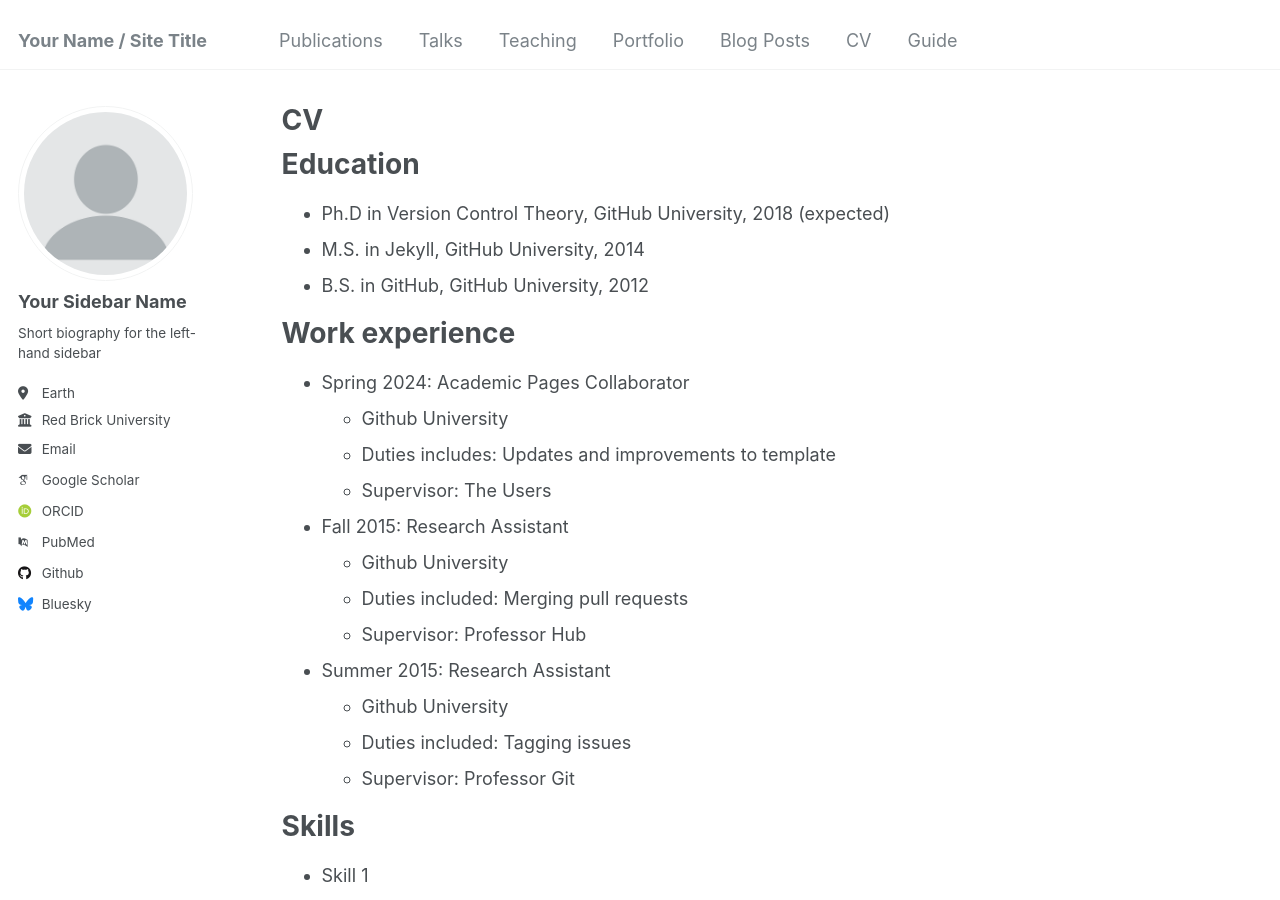
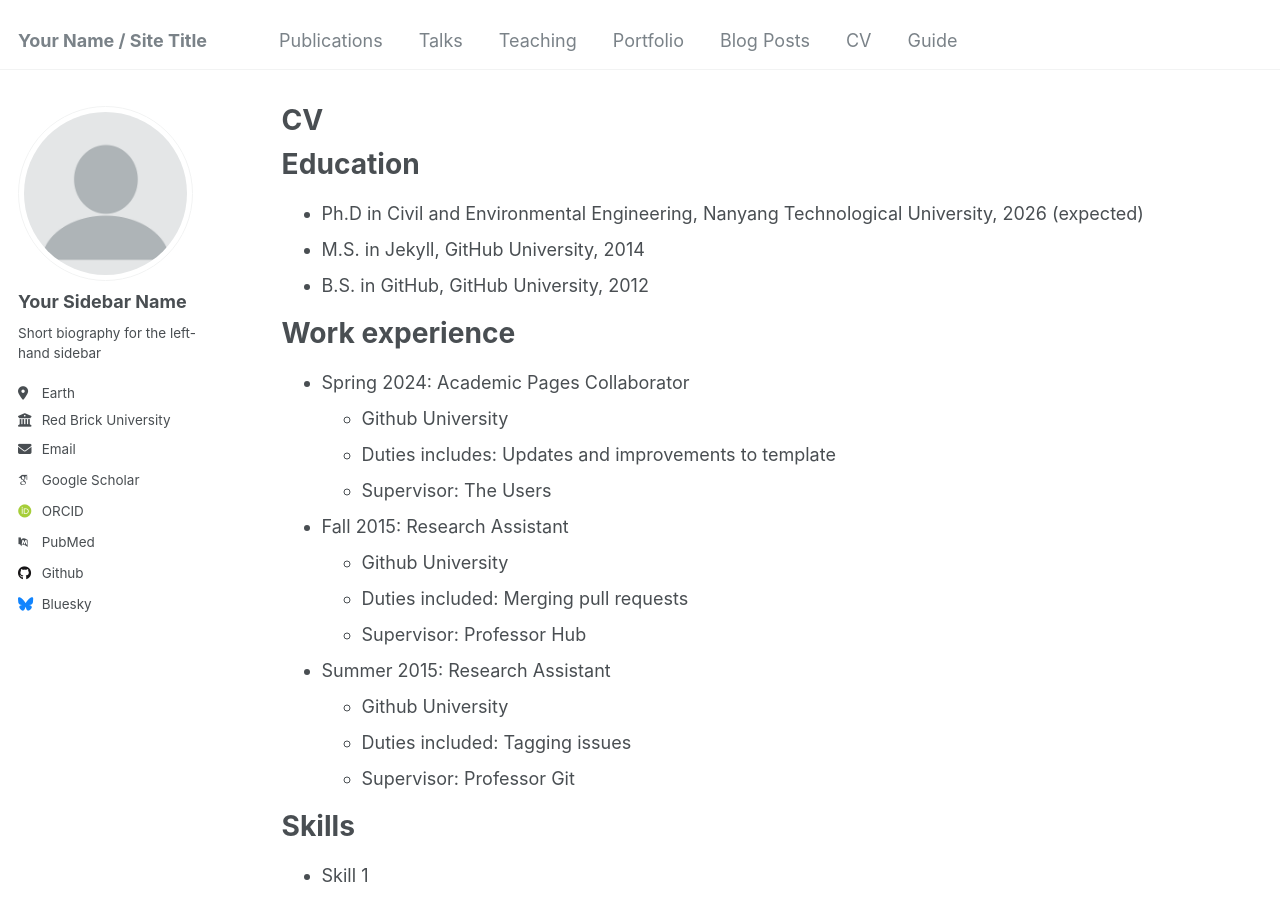
Before and after one commit to Jerry-zpl/Jerry-zpl.github.io, a Jekyll site: the page built from _pages/cv.md, in a window 1280 px wide and 900 px high. Built offline with Jekyll 4.4.1, drawn with Linux system fonts in a browser that asks for light colours; some web fonts are replaced.

Commit message:
Update cv.md

```diff
--- a/_pages/cv.md
+++ b/_pages/cv.md
@@ -11,7 +11,7 @@
 
 Education
 ======
-* Ph.D in Version Control Theory, GitHub University, 2018 (expected)
+* Ph.D in Civil and Environmental Engineering, Nanyang Technological University, 2026 (expected)
 * M.S. in Jekyll, GitHub University, 2014
 * B.S. in GitHub, GitHub University, 2012
 
```
